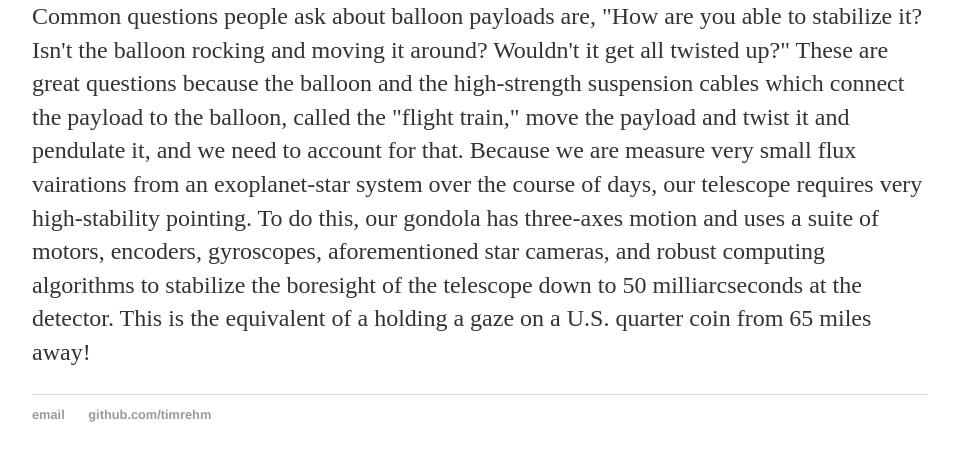
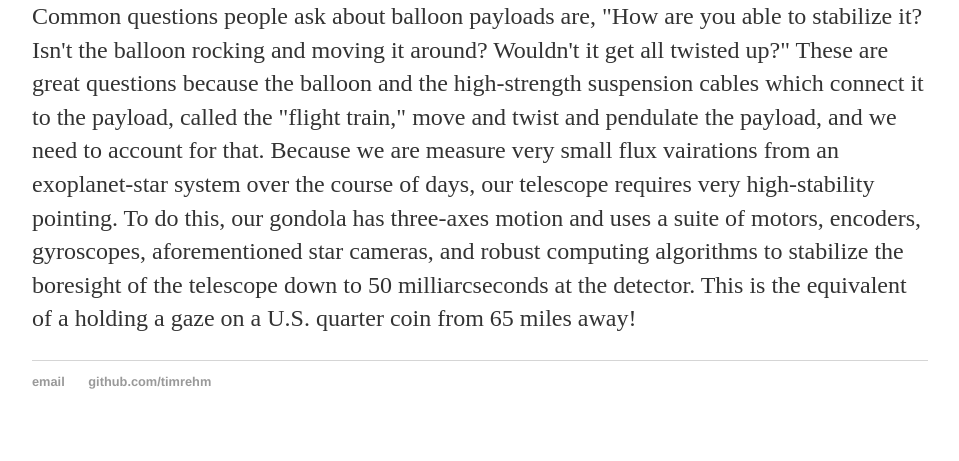
Before and after one commit to timrehm/timrehm.github.io, a Jekyll site: the page built from research/excite.html, in a window 1280 px wide and 900 px high, scrolled down 4886 px, cut to the strip 418-879 px from the top of the window. Shown: the whole strip, without its empty margins (160-1119 px from the left). Built offline with Jekyll 4.4.1, drawn with Linux system fonts in a browser that asks for light colours.

Commit message:
Update excite.html

```diff
--- a/research/excite.html
+++ b/research/excite.html
@@ -78,7 +78,7 @@ attached to the telescope tube to aid in pointing and determining absolute orien
 </div>
 <p>Common questions people ask about balloon payloads are, "How are you able to stabilize it? Isn't the balloon
 rocking and moving it around? Wouldn't it get all twisted up?" These are great questions because the balloon and the high-strength suspension
-cables which connect the payload to the balloon, called the "flight train," move the payload and twist it and pendulate it, and we need to account for that.
+cables which connect it to the payload, called the "flight train," move and twist and pendulate the payload, and we need to account for that.
 Because we are measure very small flux vairations from an exoplanet-star system over the course of days, our telescope requires very high-stability pointing.
 To do this, our gondola has three-axes motion and uses a suite of motors, encoders, gyroscopes, aforementioned star cameras, and robust computing
 algorithms to stabilize the boresight of the telescope down to 50 milliarcseconds at the detector. This is the equivalent of a
```
